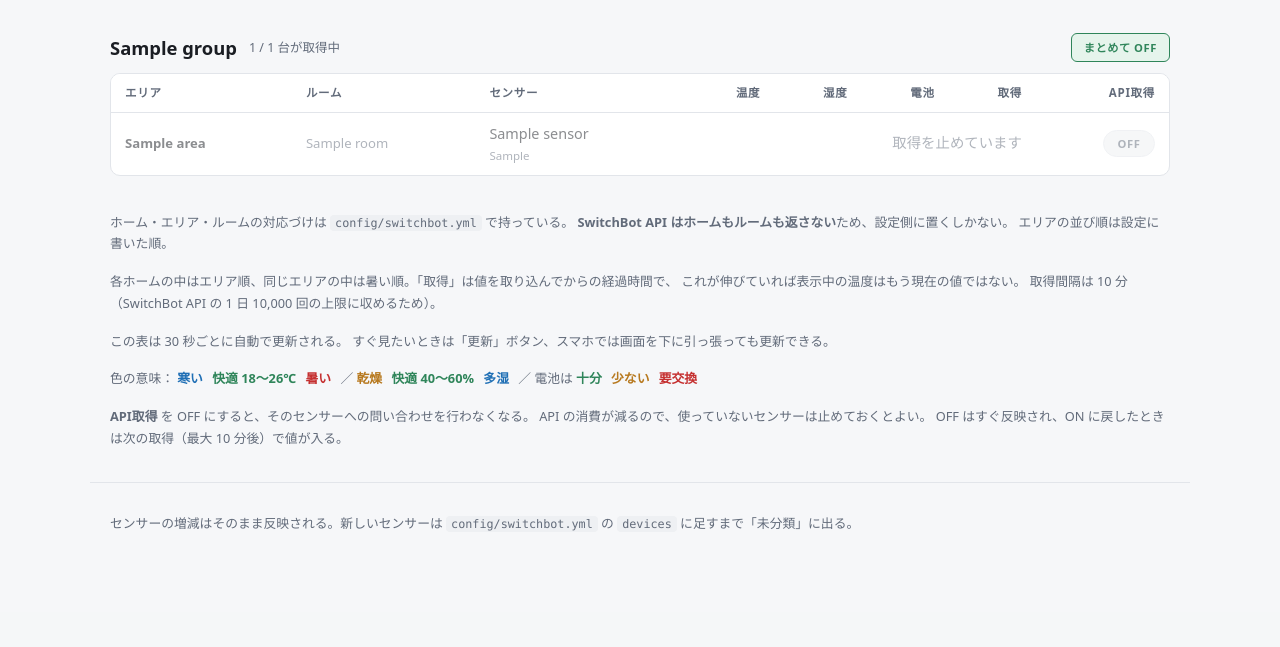
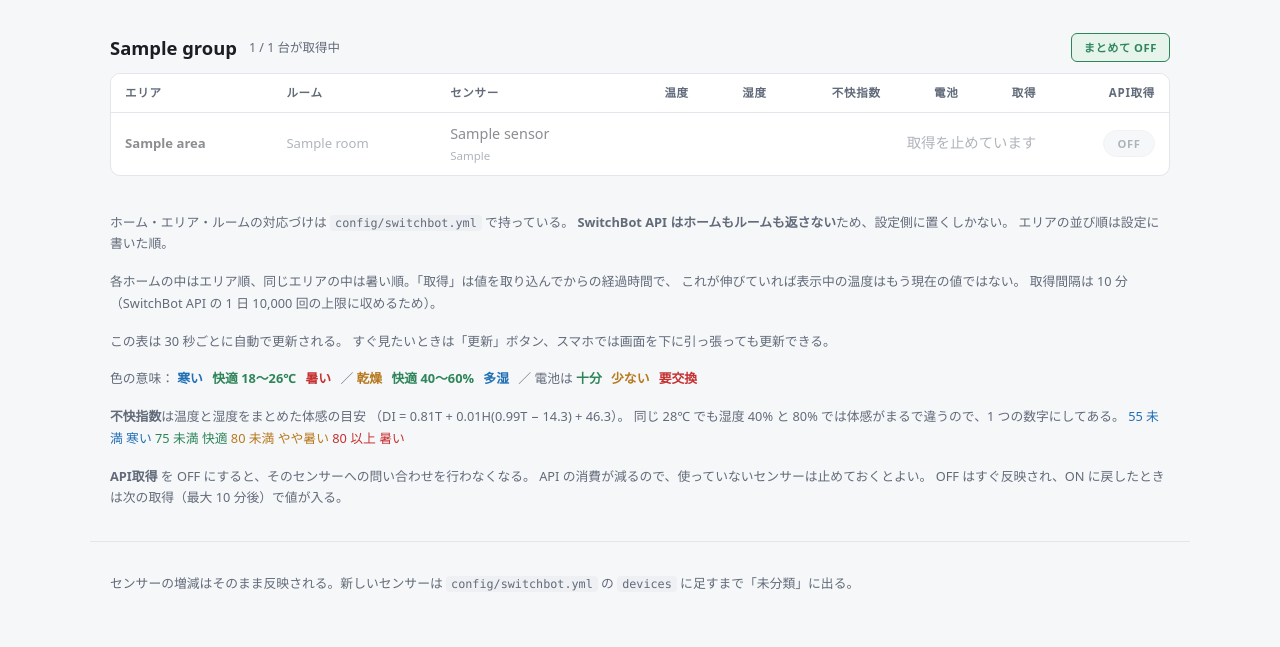
Before and after one commit to wadatch/s1.local, a FastAPI app: template portal/app/templates/sensors.html in a window 1280 px wide. Shown: the part 188-835 px from the top of the page. Before the commit the page ends 719 px from the top, so only its background shows below. Run offline with FastAPI, Linux system fonts and the light colour scheme; the template is opened without the code that fills it: most values are stand-ins (such as "Sample title", 1, 10 or a date in 2020); data that the repository does not hold is empty.

Commit message:
不快指数を表示する
温度だけでは体感が分からない。同じ 28℃ でも湿度 40% と 80% ではまるで違うので、
両方をまとめた 1 つの数字を並べる。

  DI = 0.81T + 0.01H(0.99T - 14.3) + 46.3

色は温度と同じ向き（青い＝寒い、赤い＝暑い）でそろえた。85 以上は
「暑くてたまらない」なので、色だけでなく太字でも差をつけている。

段階は標準的な区分に合わせた。

  55 未満  寒い
  60 未満  肌寒い
  75 未満  快適
  80 未満  やや暑い
  85 未満  暑くて汗が出る
  85 以上  暑くてたまらない

温度と湿度のどちらかが欠けていれば出さない。片方だけで計算すると
誤った体感を出すことになる。

数字だけでは何を意味するのか分からないので、吹き出しに言い換えを入れ、
計算式と区分の凡例も画面に出した。

列が増えたので、値なし行の colspan も 4 → 5 にそろえた。

Co-Authored-By: Claude Opus 5 <noreply@anthropic.com>

```diff
--- a/portal/app/main.py
+++ b/portal/app/main.py
@@ -232,6 +232,9 @@ async def api_sensors() -> JSONResponse:
                     "room": s.room,
                     "temperature": s.temperature,
                     "humidity": s.humidity,
+                    "discomfort": (
+                        round(s.discomfort, 1) if s.discomfort is not None else None
+                    ),
                     "battery": s.battery,
                     "age_seconds": s.age_seconds,
                     "offline": s.offline,
--- a/portal/app/sensors.py
+++ b/portal/app/sensors.py
@@ -45,6 +45,51 @@ class Sensor:
         ON に戻した直後に起きる。次の取得（最大 10 分後）で値が入る。
         """
         return self.enabled and not self.offline and self.temperature is None
+
+    @property
+    def discomfort(self) -> float | None:
+        """不快指数（THI）。温度と湿度の両方が要る。
+
+            DI = 0.81T + 0.01H(0.99T - 14.3) + 46.3
+
+        温度だけでは体感が分からない。同じ 28℃ でも湿度 40% と 80% では
+        まるで違うので、両方をまとめた 1 つの数字を並べておく。
+        """
+        if self.temperature is None or self.humidity is None:
+            return None
+        t, h = self.temperature, self.humidity
+        return 0.81 * t + 0.01 * h * (0.99 * t - 14.3) + 46.3
+
+    @property
+    def discomfort_level(self) -> str:
+        """不快指数の段階。色は温度と同じ向き（青い＝寒い、赤い＝暑い）。"""
+        value = self.discomfort
+        if value is None:
+            return "unknown"
+        if value < 55:
+            return "cold"
+        if value < 60:
+            return "cool"
+        if value < 75:
+            return "comfort"
+        if value < 80:
+            return "warm"
+        if value < 85:
+            return "hot"
+        return "severe"
+
+    @property
+    def discomfort_text(self) -> str:
+        """段階の言い換え。数字だけでは何を意味するのか分からないため。"""
+        return {
+            "cold": "寒い",
+            "cool": "肌寒い",
+            "comfort": "快適",
+            "warm": "やや暑い",
+            "hot": "暑くて汗が出る",
+            "severe": "暑くてたまらない",
+            "unknown": "—",
+        }[self.discomfort_level]
 
     @property
     def temperature_level(self) -> str:
--- a/portal/app/static/app.css
+++ b/portal/app/static/app.css
@@ -523,6 +523,16 @@ td.hum-humidish { color: var(--cool); }
 td.hum-humid { color: var(--cold); }
 td.hum-unknown { color: var(--unknown); }
 
+/* 不快指数は温度と同じ向き（青い＝寒い、赤い＝暑い）。
+   85 以上は「暑くてたまらない」なので、色だけでなく太字でも差をつける。 */
+td.di-cold { color: var(--cold); }
+td.di-cool { color: var(--cool); }
+td.di-comfort { color: var(--ok); }
+td.di-warm { color: var(--warn); }
+td.di-hot { color: var(--crit); }
+td.di-severe { color: var(--crit); font-weight: 700; }
+td.di-unknown { color: var(--unknown); }
+
 /* 色の見本。td 以外でも同じ色が出るようにしておく。 */
 .colour-key .key {
   font-weight: 600;
@@ -536,6 +546,10 @@ td.hum-unknown { color: var(--unknown); }
 .key.hum-dry { color: var(--warn); }
 .key.hum-comfort { color: var(--ok); }
 .key.hum-humid { color: var(--cold); }
+.key.di-cold { color: var(--cold); }
+.key.di-comfort { color: var(--ok); }
+.key.di-warm { color: var(--warn); }
+.key.di-hot { color: var(--crit); }
 .key.bat-ok { color: var(--ok); }
 .key.bat-warn { color: var(--warn); }
 .key.bat-crit { color: var(--crit); }
--- a/portal/app/static/sensors.js
+++ b/portal/app/static/sensors.js
@@ -44,6 +44,31 @@ function humidityLevel(h) {
   if (h <= 70) return "humidish";
   return "humid";
 }
+
+function discomfort(t, h) {
+  if (t === null || t === undefined || h === null || h === undefined) return null;
+  return 0.81 * t + 0.01 * h * (0.99 * t - 14.3) + 46.3;
+}
+
+function discomfortLevel(di) {
+  if (di === null) return "unknown";
+  if (di < 55) return "cold";
+  if (di < 60) return "cool";
+  if (di < 75) return "comfort";
+  if (di < 80) return "warm";
+  if (di < 85) return "hot";
+  return "severe";
+}
+
+const DISCOMFORT_TEXT = {
+  cold: "寒い",
+  cool: "肌寒い",
+  comfort: "快適",
+  warm: "やや暑い",
+  hot: "暑くて汗が出る",
+  severe: "暑くてたまらない",
+  unknown: "—",
+};
 
 function batteryLevel(battery) {
   if (battery === null || battery === undefined) return "none";
@@ -165,6 +190,15 @@ async function refresh() {
       hum.className = `num cell-humidity hum-${humidityLevel(sensor.humidity)}`;
     }
 
+    const di = row.querySelector(".cell-discomfort");
+    if (di) {
+      const value = discomfort(sensor.temperature, sensor.humidity);
+      const level = discomfortLevel(value);
+      di.textContent = value === null ? "—" : String(Math.round(value));
+      di.className = `num cell-discomfort di-${level}`;
+      di.title = DISCOMFORT_TEXT[level];
+    }
+
     setBattery(row, sensor.battery);
     setCell(row, "cell-age",
       `${formatDuration(sensor.age_seconds)}前`,
--- a/portal/app/templates/sensors.html
+++ b/portal/app/templates/sensors.html
@@ -77,6 +77,7 @@
           <th>センサー</th>
           <th class="num">温度</th>
           <th class="num">湿度</th>
+          <th class="num">不快指数</th>
           <th class="num">電池</th>
           <th class="num">取得</th>
           <th class="num">API取得</th>
@@ -99,17 +100,21 @@
           </td>
 
           {% if row_state == 'stopped' %}
-          <td class="num muted note-cell" colspan="4">取得を止めています</td>
+          <td class="num muted note-cell" colspan="5">取得を止めています</td>
           {% elif row_state == 'pending' %}
-          <td class="num muted note-cell" colspan="4">取得待ち（次の取得で値が入ります）</td>
+          <td class="num muted note-cell" colspan="5">取得待ち（次の取得で値が入ります）</td>
           {% elif row_state == 'offline' %}
-          <td class="num note-cell" colspan="4">
+          <td class="num note-cell" colspan="5">
             <span class="pill pill-crit">値なし</span>
             電池切れか圏外の可能性
           </td>
           {% else %}
           <td class="num strong cell-temperature temp-{{ sensor.temperature_level }}" data-label="温度">{{ format_value(sensor.temperature, 'celsius') }}</td>
           <td class="num cell-humidity hum-{{ sensor.humidity_level }}" data-label="湿度">{{ format_value(sensor.humidity, 'percent100') }}</td>
+          <td class="num cell-discomfort di-{{ sensor.discomfort_level }}" data-label="不快指数"
+              title="{{ sensor.discomfort_text }}">
+            {%- if sensor.discomfort is none %}—{% else %}{{ '%.0f'|format(sensor.discomfort) }}{% endif -%}
+          </td>
           <td class="num cell-battery level-{{ sensor.battery_level }}" data-label="電池">
             <span class="battery-icon" data-battery="{{ sensor.battery_icon }}"
                   title="{{ sensor.battery_text }}"></span>
@@ -176,6 +181,16 @@
 </p>
 
 <p class="note">
+  <strong>不快指数</strong>は温度と湿度をまとめた体感の目安
+  （DI = 0.81T + 0.01H(0.99T − 14.3) + 46.3）。
+  同じ 28℃ でも湿度 40% と 80% では体感がまるで違うので、1 つの数字にしてある。
+  <span class="key di-cold">55 未満 寒い</span>
+  <span class="key di-comfort">75 未満 快適</span>
+  <span class="key di-warm">80 未満 やや暑い</span>
+  <span class="key di-hot">80 以上 暑い</span>
+</p>
+
+<p class="note">
   <strong>API取得</strong> を OFF にすると、そのセンサーへの問い合わせを行わなくなる。
   API の消費が減るので、使っていないセンサーは止めておくとよい。
   OFF はすぐ反映され、ON に戻したときは次の取得（最大 10 分後）で値が入る。
```
Also changed, not shown: CLAUDE.md (+7 -1 lines), portal/tests/test_sensors.py (+48 -0 lines), README.md.
